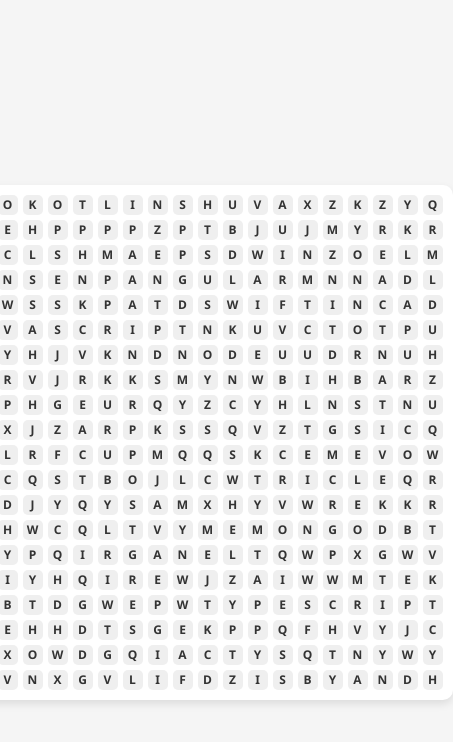
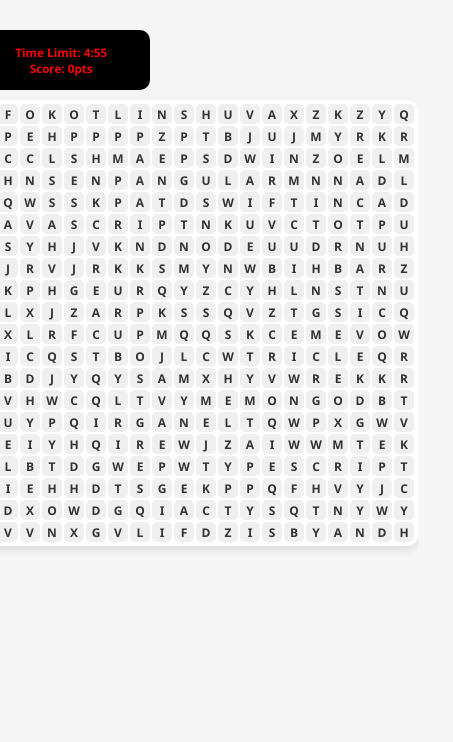
Before and after one commit to deeveraEnchongOfficial/react-wordsearch, a React (Create React App) app: page / in a window 390 px wide. Shown: the top 742 px of the page, 453 px wide, since content can reach past the window. Built offline with nearby package versions, Linux system fonts and the light colour scheme.

Commit message:
Temporary Countdown UI Done

```diff
--- a/src/WordSearch.css
+++ b/src/WordSearch.css
@@ -24,16 +24,32 @@
   }
    */
 
+   *{
+    margin: 0;
+    padding: 0;
+    box-sizing: border-box;
+   }
 
    body {
     font-family: 'Segoe UI', Tahoma, Geneva, Verdana, sans-serif;
     background-color: #f5f5f5;
     margin: 0;
-    padding: 20px;
+    padding: 30px;
     display: flex;
     justify-content: center;
     align-items: center;
-    height: 100vh;
+    /* height: 100vh; */
+  }
+
+  .scoreBoard{
+    font-family: 'Segoe UI', Tahoma, Geneva, Verdana, sans-serif;
+    background-color: black;
+    color: red;
+    width: 20%;
+    padding: 20px;
+    margin-bottom: 10px;
+    border-radius: 10px;
+    font-size: 14px;
   }
 
 .grid {
@@ -45,23 +61,7 @@
   padding: 10px;
   border-radius: 10px;
   box-shadow: 0 4px 8px rgba(0, 0, 0, 0.1);
-  margin-top: 30%;
 }
-
-
-@media(max-width: 1000px){
-  .grid {
-    display: grid;
-    grid-template-columns: repeat(20, 20px); /* Adjust based on your gridSize */
-    grid-gap: 5px;
-    justify-content: center;
-    background-color: #ffffff;
-    padding: 10px;
-    border-radius: 10px;
-    box-shadow: 0 4px 8px rgba(0, 0, 0, 0.1);
-    margin-top: 0;
-  }
-  }
 
 .cell {
   width: 40px;
@@ -80,6 +80,11 @@
 }
 
 @media(max-width: 1000px){
+  .grid {
+    grid-template-columns: repeat(20, 20px); /* Adjust based on your gridSize */
+    grid-gap: 2px;
+    padding: 4px;
+  }
   .cell {
     width: 20px;
     height: 20px;
@@ -95,8 +100,12 @@
     border-radius: 5px;
     user-select: none; /* Prevent user from selecting the text inside cells */
   }
+  .scoreBoard{
+    width: 40%;
+    font-size: 10px;
+    padding: 14px;
+  }
 }
-
 
 .row {
   display: contents;
--- a/src/WordSearch.js
+++ b/src/WordSearch.js
@@ -136,6 +136,7 @@ const WordSearch = () => {
     const selectedWord = selectedCells.map(({ row, col }) => grid[row][col].letter).join('');
     if (wordList.includes(selectedWord)) {
       setCorrectWords([...correctWords, selectedCells]);
+      console.log(correctWords);
     } else {
       const newGrid = grid.map(row =>
         row.map(cell => ({ ...cell, selected: false }))
@@ -145,7 +146,26 @@ const WordSearch = () => {
     setSelectedCells([]);
   };
 
+  const [seconds, setSeconds] = useState(0);
+  const [minutes, setMinutes] = useState(5);
+
+useEffect(()=>{
+  setTimeout(()=>{
+    if(seconds===0){
+      setSeconds(59);
+      setMinutes(minutes-1);
+    }else{
+      setSeconds(seconds-1);
+    }
+  }, 1000);
+}, [seconds])
+
   return (
+    <>
+      <div className='scoreBoard'>
+        <h3>Time Limit: {minutes}:{seconds < 10 ? "0"+seconds : seconds}</h3>
+        <h3>Score: 0pts</h3>
+      </div>
       <div className="grid">
         {grid.map((row, rowIndex) => (
           <div key={rowIndex} className="row">
@@ -172,6 +192,7 @@ const WordSearch = () => {
           </div>
         ))}
       </div>
+    </>
   );
 };
 
```
Lines whose indentation alone changed are shown as unchanged.
